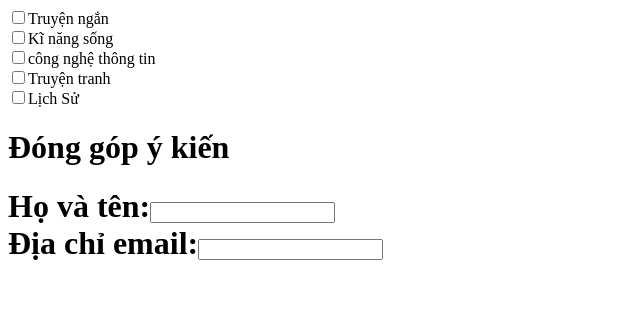
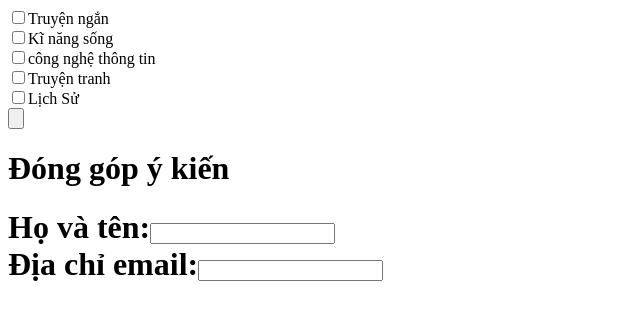
Before and after one commit to twowolfgod/mrbeast, a plain HTML site: page Content.html in a window 1280 px wide. Shown: the whole page, without its empty margins (0-640 px from the left). Drawn offline with Linux system fonts and the light colour scheme.

Commit message:
Update Content.html

```diff
--- a/Content.html
+++ b/Content.html
@@ -8,6 +8,7 @@
 <input type= "checkbox" name = "chkCNTT">công nghệ thông tin<br>
 <input type= "checkbox" name = "chkTruyenTranh">Truyện tranh<br>
   <input type= "checkbox" name = "chkLichSu">Lịch Sử<br>
+  <input type= "submit" name= "cmd" value "Góp Ý">
 <h1> Đóng góp ý kiến <h1>
 <form>
 <label>Họ và tên:<input type="text" name= "txtTen"></label><br>
```
